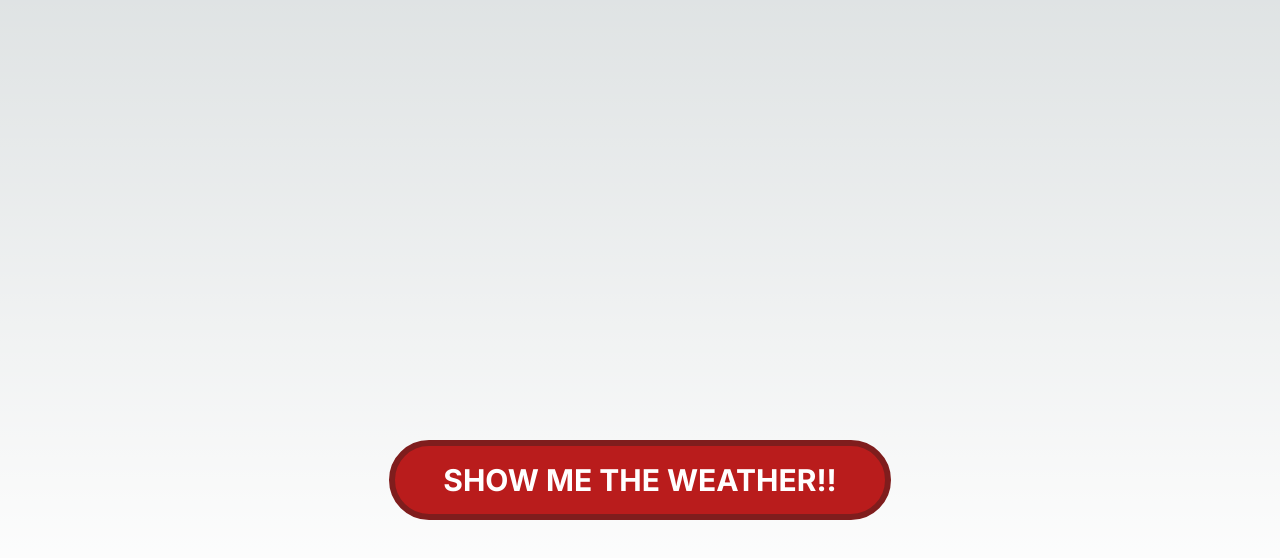
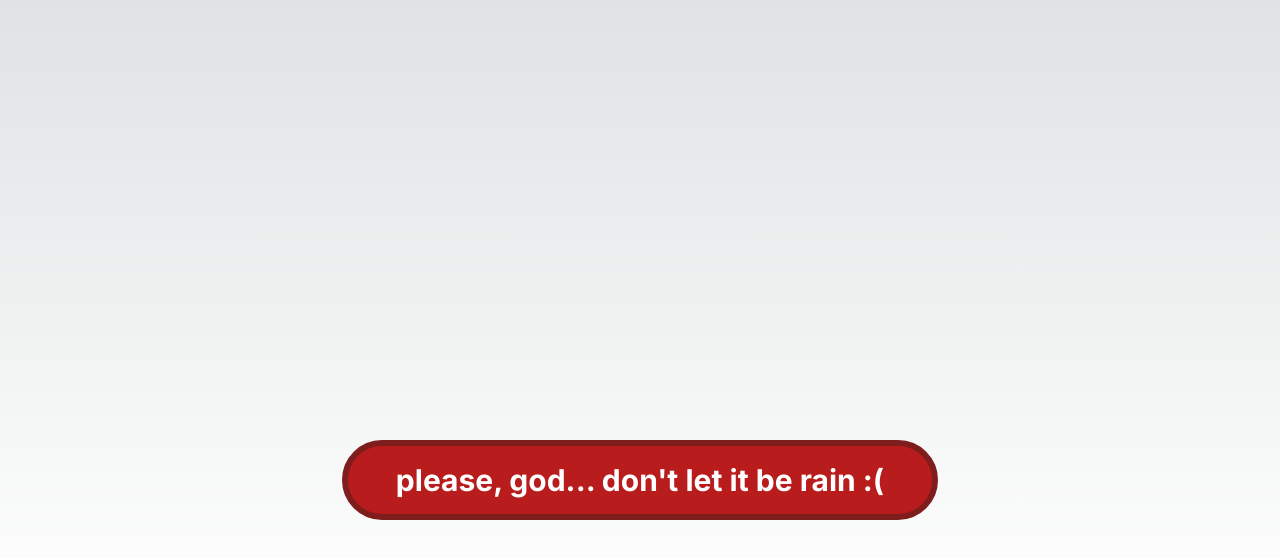
Before and after one commit to JumboCode/theatre-at-first, a Next.js app: page / in a window 1280 px wide. Shown: the part 184-742 px from the top of the page. Built offline with nearby package versions, Linux system fonts and the light colour scheme.

Commit message:
finished button

```diff
--- a/src/app/page.tsx
+++ b/src/app/page.tsx
@@ -11,7 +11,7 @@ export default function Home() {
         <Button2 />
         <Button3 />
         <Button4 />
-        <Button5 label="SHOW ME THE WEATHER!!"/>
+        <Button5 label="please, god... don't let it be rain :("/>
     </main>
   )
 }
--- a/src/components/button5.tsx
+++ b/src/components/button5.tsx
@@ -7,7 +7,7 @@ interface prop {
 
 
 export default function Button5(props: prop) {
-    const [weather, setWeather] = useState<{name: string, shortForecast: string} | null>(null);
+    const [weather, setWeather] = useState<{probabilityOfPrecipitation: string[]} | null>(null);
 
     const getWeather = () => {
         fetch(`https://api.weather.gov/gridpoints/BOX/69,92/forecast`)
@@ -21,12 +21,21 @@ export default function Button5(props: prop) {
         <div>
             <button onClick={getWeather} className="bg-red-700 border-[6px] border-red-900  text-white px-12 py-4 rounded-full text-3xl font-bold">{props.label}</button>
 
-            { weather != null ?
+            {weather ? (
+                weather.probabilityOfPrecipitation.value > 55 ? (
+                    <div>
+                        <p className="text-center font-bold">Dream harder. We are in New England. {weather.probabilityOfPrecipitation.value}% chance of rain today.</p>
+                    </div>
+                ) : (
+                    <div>
+                        <p className="text-center font-bold">Your wish has been granted. {weather.probabilityOfPrecipitation.value}% chance of rain today.</p>
+                    </div>
+                )
+            ) : (
                 <div>
-                    <p>{weather.name}</p>
-                    <i>{weather.shortForecast}</i>
-                </div> : <div></div>
+                </div>
+            )}
+
+                    </div>
+                );
             }
-        </div>
-    );
-}
```
